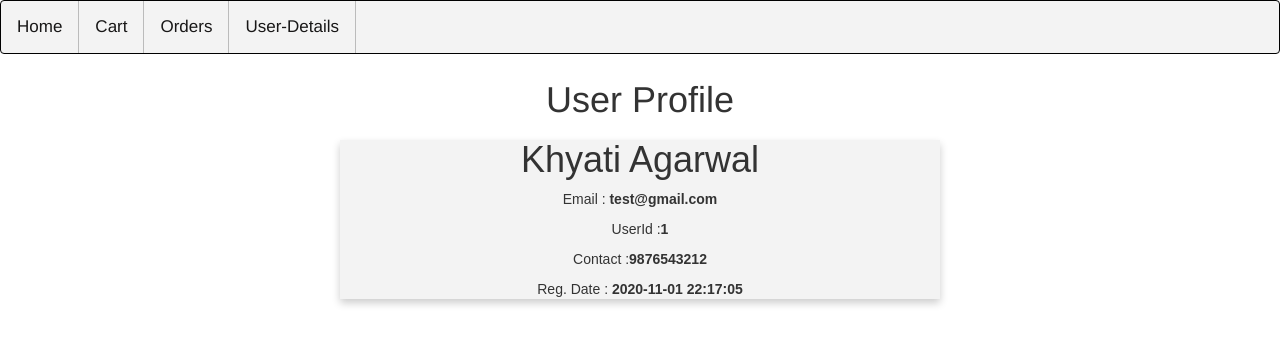
After one commit to khyati18/Inventory-Control, a PHP site: page /user/user_profile.php in a window 1280 px wide. The commit adds this page. Shown: the top 345 px of the page. Run offline with PHP 8.4, Linux system fonts and the light colour scheme; data comes from the database, SQL or seed files in the repository; both versions use the stored data as it was after the commit.

Commit message:
Added 'Navigation bar + User profile page' and Modified Database

```diff
--- /dev/null
+++ b/css/user_style.css
@@ -0,0 +1,13 @@
+.card {
+    box-shadow: 0 4px 8px 0 rgba(0, 0, 0, 0.2);
+    max-width: 600px;
+    margin: auto;
+    text-align: center;
+    font-family: arial;
+    background-color: #f3f3f3;
+}
+
+.title {
+    color: grey;
+    font-size: 18px;
+}
--- /dev/null
+++ b/user/Nav_Bar.html
@@ -0,0 +1,46 @@
+<!DOCTYPE html>
+<html>
+<head>
+  <meta name="viewport" content="width=device-width, initial-scale=1">
+</head>
+<style>
+body {
+  margin:0;
+}
+
+.navbar {
+    overflow: hidden;
+    background-color: #f3f3f3;
+    position: fixed;
+    top: 0;
+    width: 100%;
+    border: 1px solid black;
+}
+
+.navbar a {
+    float: left;
+    display: block;
+    color: rgb(24, 23, 23);
+    text-align: center;
+    padding: 14px 16px;
+    text-decoration: none;
+    font-size: 17px;
+    border-right: 1px solid #bbb;
+}
+
+.navbar a:hover {
+    background:rgb(143, 204, 206);
+
+}
+</style>
+<body>
+
+<div class="navbar">
+  <a href="http://localhost/Inventory-Control/user/inventory.php">Home</a>
+  <a href="http://localhost/Inventory-Control/user/cart.php">Cart</a>
+  <a href="http://localhost/Inventory-Control/user/orders.php">Orders</a>
+  <a href="http://localhost/Inventory-Control/user/user_profile.php">User-Details</a>
+</div>
+
+</body>
+</html>
--- /dev/null
+++ b/user/user_profile.php
@@ -0,0 +1,58 @@
+<!DOCTYPE html>
+<html>
+<head>
+    <title>User Profile</title>
+
+	<meta charset="utf-8">
+	<meta name="viewport" content="width=device-width, initial-scale=1">
+
+	<link rel="stylesheet" href="../css/Styles.css" type="text/css">
+	<link rel="stylesheet" href="../css/user_style.css" type="text/css">
+
+	<!-- external stylesheets -->
+	<link rel="stylesheet" href="https://maxcdn.bootstrapcdn.com/bootstrap/3.4.1/css/bootstrap.min.css">
+	<script src="https://ajax.googleapis.com/ajax/libs/jquery/3.5.1/jquery.min.js"></script>
+	<script src="https://maxcdn.bootstrapcdn.com/bootstrap/3.4.1/js/bootstrap.min.js"></script>
+</head>
+<body>
+
+<!-- nav_bar begin -->
+<div id="nav_place"></div>
+<script>
+$(function(){
+  $("#nav_place").load("Nav_Bar.html");
+});
+</script>
+<!-- nav_bar end -->
+<br><br><br>
+<h1 style="text-align:center">User Profile</h1>
+<div class="card">
+<?php
+	include '../config/db_connection.php';
+
+	$conn = OpenCon();
+	echo $conn->error;
+
+	$sql = "SELECT id, firstname, lastname, email, reg_date, contact FROM Users WHERE id=1";
+	$result = $conn->query($sql);
+
+	if ($result->num_rows > 0)
+	{
+	  // output data of each row
+	  while($row = $result->fetch_assoc())
+	  {
+	    echo "<h1>" . $row['firstname'] ." ".$row['lastname'] . "</h1>";
+	    echo "<p>Email : " . "<b>" . $row['email'] . "</b></p>";
+	    echo "<p>UserId :" . "<b>" . $row['id'] . "</b>" . "<p>";
+	    echo "<p>Contact :" . "<b>" . $row['contact'] . "</b></h3>";
+		echo "<p>Reg. Date : " . "<b>" . $row['reg_date'] . "</b>" . "</p>";
+	  }
+	}
+	else
+	{
+	  echo "Database Error";
+	}
+?>
+</div>
+</body>
+</html>
```
Also changed, not shown: database.sql (+5 -4 lines), user/cart.php (+10 -5 lines), user/inventory.php (+9 -0 lines), user/orders.php (+9 -1 lines), 2 other files.
